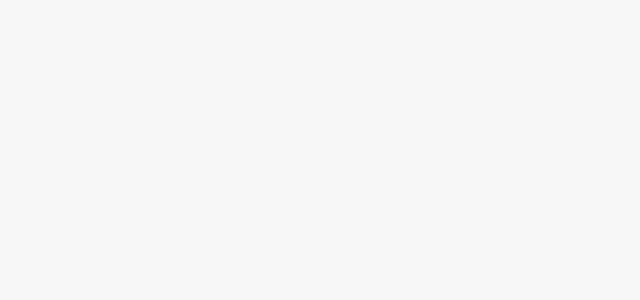
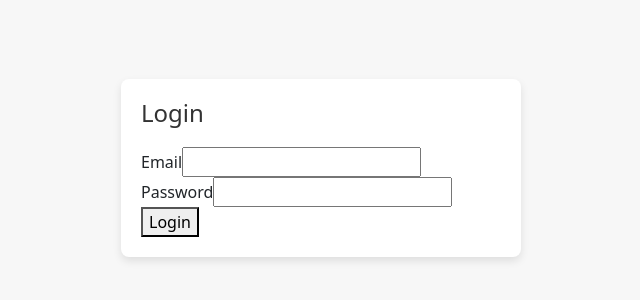
Before and after one commit to Ronikrr/Ronikrr, a React (Create React App) app: page /login in a window 1280 px wide. Shown: the part 232-532 px from the top of the page, without its empty margins (319-959 px from the left). Built offline with nearby package versions, Linux system fonts and the light colour scheme.

Commit message:
first commit 2

```diff
--- /dev/null
+++ b/src/components/apiService.js
@@ -0,0 +1,23 @@
+// apiService.js
+export const fetchData = async (endpoint) => {
+    const accessToken = localStorage.getItem('access_token');
+
+    try {
+        const response = await fetch(endpoint, {
+            method: 'GET',
+            headers: {
+                'Authorization': `Bearer ${accessToken}`,
+                'Content-Type': 'application/json',
+            },
+        });
+
+        if (!response.ok) {
+            throw new Error('Failed to fetch data');
+        }
+
+        return await response.json();
+    } catch (error) {
+        console.error(error.message);
+        // Handle error (e.g., redirect to login if unauthorized)
+    }
+};
--- a/src/components/login.css
+++ b/src/components/login.css
@@ -1,5 +1,5 @@
 /* login.css */
-body {
+/* body {
     margin: 0;
     padding: 0;
     font-family: 'Arial', sans-serif;
@@ -8,7 +8,7 @@ body {
     display: flex;
     align-items: center;
     justify-content: center;
-}
+} */
 
 .loginbox {
     width: 100%;
--- a/src/components/login.jsx
+++ b/src/components/login.jsx
@@ -1,45 +1,81 @@
 import React, { useState } from 'react';
+import { useNavigate } from 'react-router-dom';
 import './login.css';
+import { fetchData } from './apiService';
 
 const Login = () => {
   const [email, setEmail] = useState('');
   const [password, setPassword] = useState('');
   const [error, setError] = useState('');
+  const [loading, setLoading] = useState(false);
+  const navigate = useNavigate(); // Hook for navigation
 
-  const handleSubmit = (e) => {
+  const handleSubmit = async (e) => {
     e.preventDefault();
-    // Add your login logic here
+      setLoading(true);
+      setError('');
+
+      try {
+        const response = await fetch('YOUR_LOGIN_API_ENDPOINT', {
+          method: 'POST',
+          headers: {
+            'Content-Type': 'application/json',
+          },
+          body: JSON.stringify({ email, password }),
+        });
+
+        if (!response.ok) {
+          throw new Error('Login failed. Please check your credentials.');
+        }
+
+        const data = await response.json();
+        localStorage.setItem('access_token', data.access_token);
+        localStorage.setItem('refresh_token', data.refresh_token);
+
+        // Fetch user data after login
+        const userData = await fetchData('YOUR_USER_DATA_ENDPOINT');
+        console.log('User data:', userData);
+
+        // Redirect to another page, e.g., the account page
+        navigate('/account'); // Change to your desired route
+      } catch (error) {
+        setError(error.message);
+      } finally {
+        setLoading(false);
+      }
     };
 
   return (
     <div className="loginbox position-relative">
-      <div className="login-container position-absolute p-4 bg-white rounded shadow">
-        <h2 className="text-center">Login</h2>
-        {error && <p className="text-danger">{error}</p>}
+        <div className='login-container position-absolute'>
+          <h2>Login</h2>
           <form onSubmit={handleSubmit}>
-          <div className="mb-3">
-            <label htmlFor="email" className="form-label">Email</label>
+            {error && <div className="error">{error}</div>}
+            <div>
+              <label htmlFor="email">Email</label>
               <input
-              type="email"
-              className="form-control"
-              id="email"
+                type="text"
+                name='email'
+                id='email'
                 value={email}
                 onChange={(e) => setEmail(e.target.value)}
                 required
               />
             </div>
-          <div className="mb-3">
-            <label htmlFor="password" className="form-label">Password</label>
+            <div>
+              <label htmlFor="password">Password</label>
               <input
                 type="password"
-              className="form-control"
-              id="password"
+                name='password'
+                id='password'
                 value={password}
                 onChange={(e) => setPassword(e.target.value)}
                 required
               />
             </div>
-          <button type="submit" className="btn btn-primary w-100">Login</button>
+            <button type='submit' disabled={loading}>
+              {loading ? 'Loading...' : 'Login'}
+            </button>
           </form>
         </div>
       </div>
```
Lines whose indentation alone changed are shown as unchanged.
